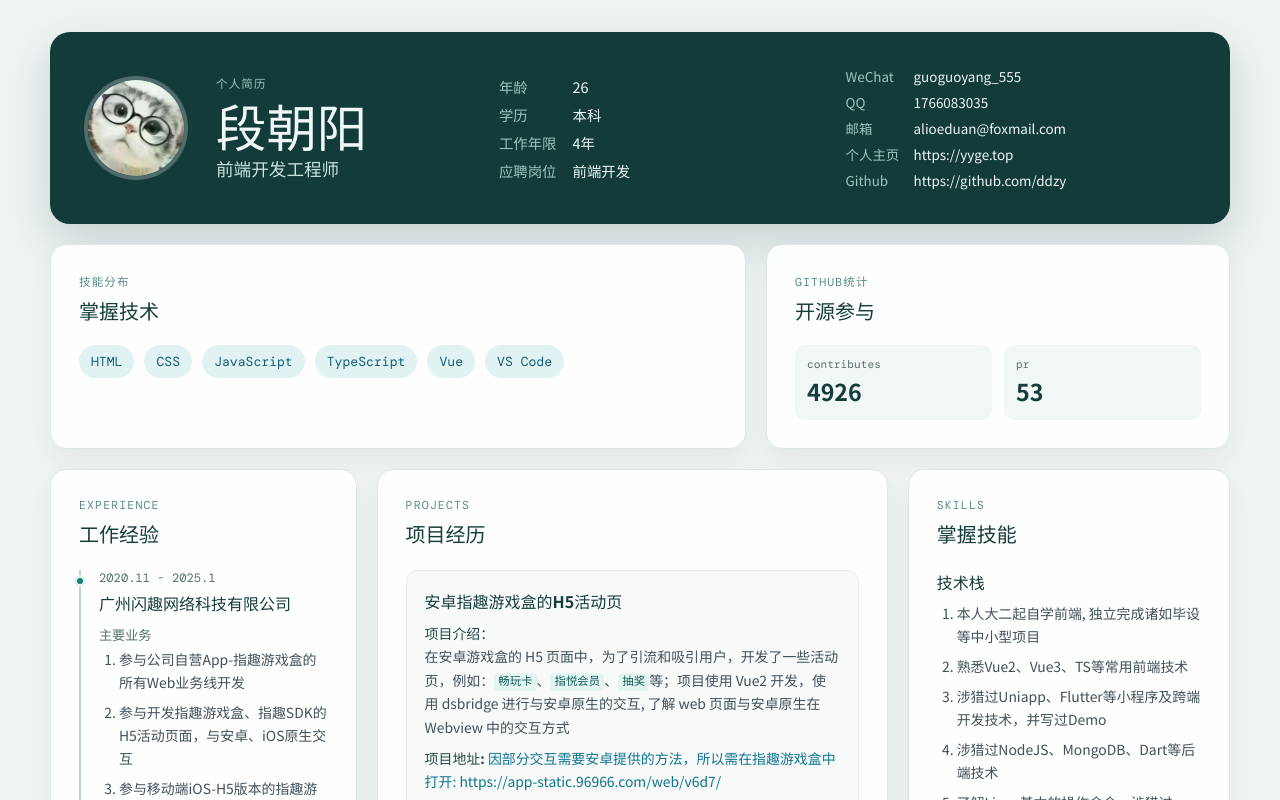
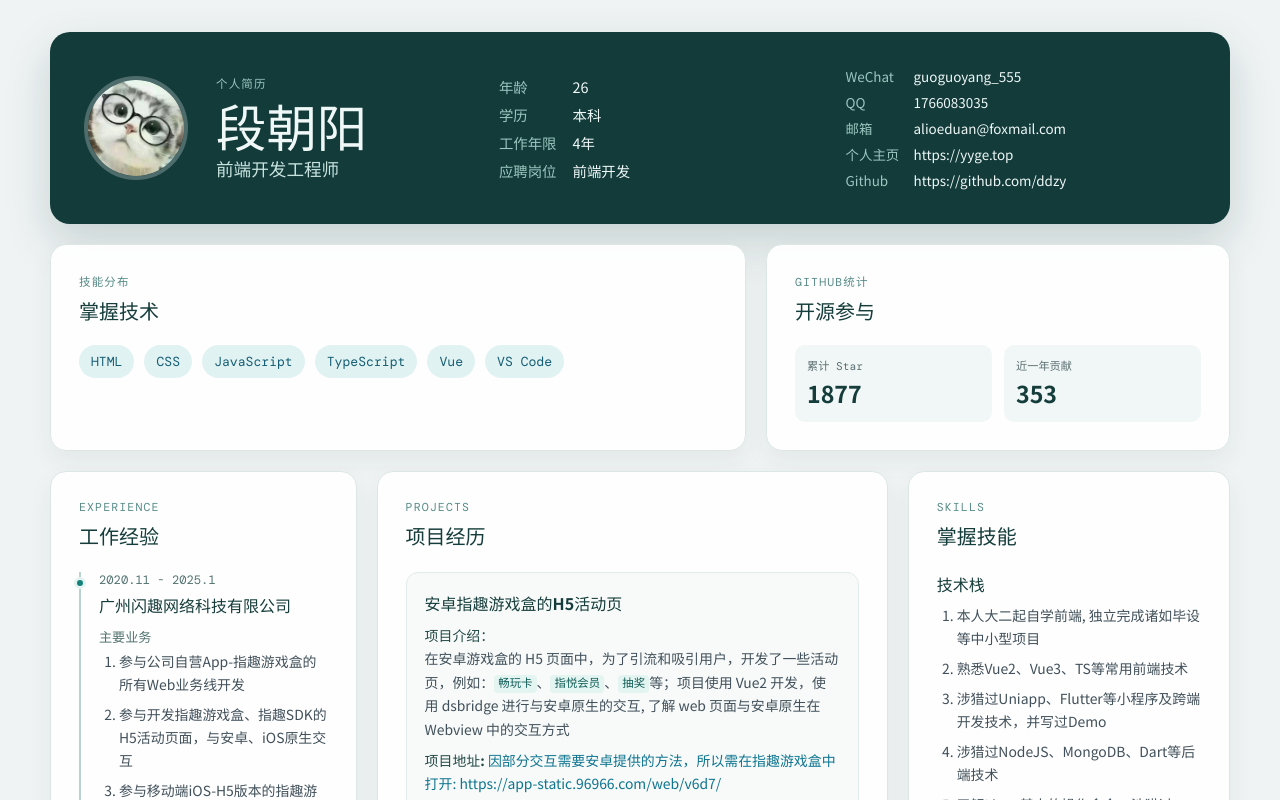
Before and after one commit to ddzy/resume, a Vue app: page / in a window 1280 px wide. Shown: the top 800 px of the page. Built offline with nearby package versions, Linux system fonts and the light colour scheme.

Commit message:
feat(resume.ts): 数据更新

```diff
--- a/src/data/resume.ts
+++ b/src/data/resume.ts
@@ -31,8 +31,8 @@ export const profile = {
 export const skillTags = ['HTML', 'CSS', 'JavaScript', 'TypeScript', 'Vue', 'VS Code']
 
 export const githubStats = [
-  ['contributes', '4926'],
-  ['pr', '53'],
+  ['累计 Star', '1877'],
+  ['近一年贡献', '353'],
 ] as const
 
 export const experiences = [
```
